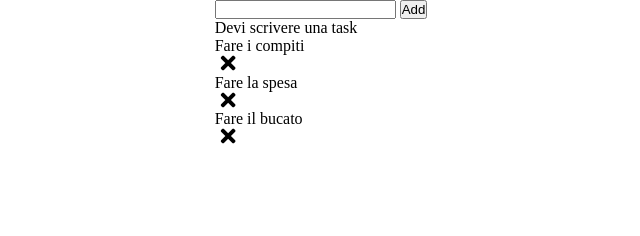
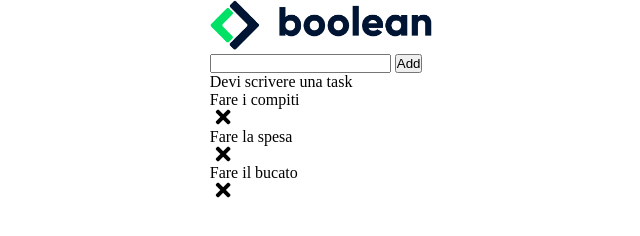
Before and after one commit to PaoloPascucci/vue-todolist, a plain HTML site: page index.html in a window 1280 px wide. Shown: the whole page, without its empty margins (319-959 px from the left). Drawn offline with nearby package versions, Linux system fonts and the light colour scheme.

Commit message:
Add logo

```diff
--- a/index.html
+++ b/index.html
@@ -34,6 +34,9 @@
 <body>
 
 <div id="app">
+    <div class="logo">
+        <img src="./boolean.png" alt="">
+    </div>
         <div class="addTasks">
             <input type="text" v-model="newTask" @keyup.enter="addTask">
             <button @click="addTask">Add</button>
```
